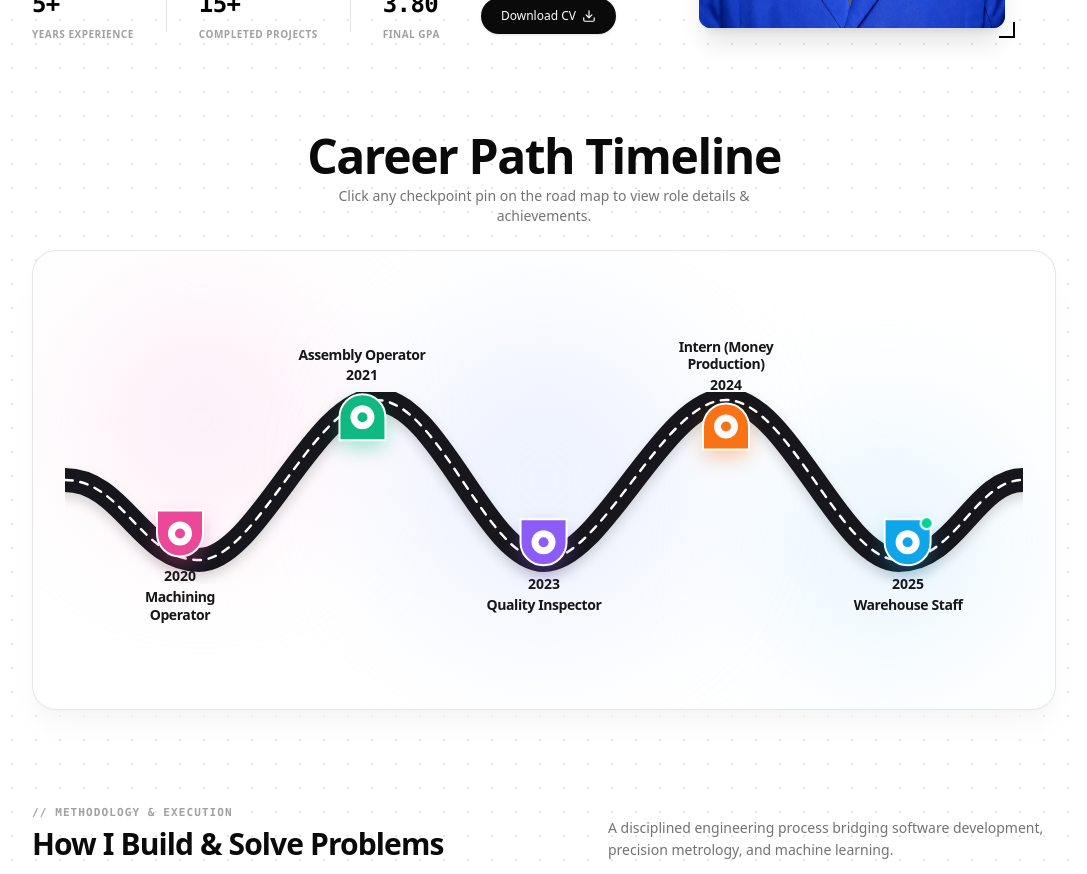
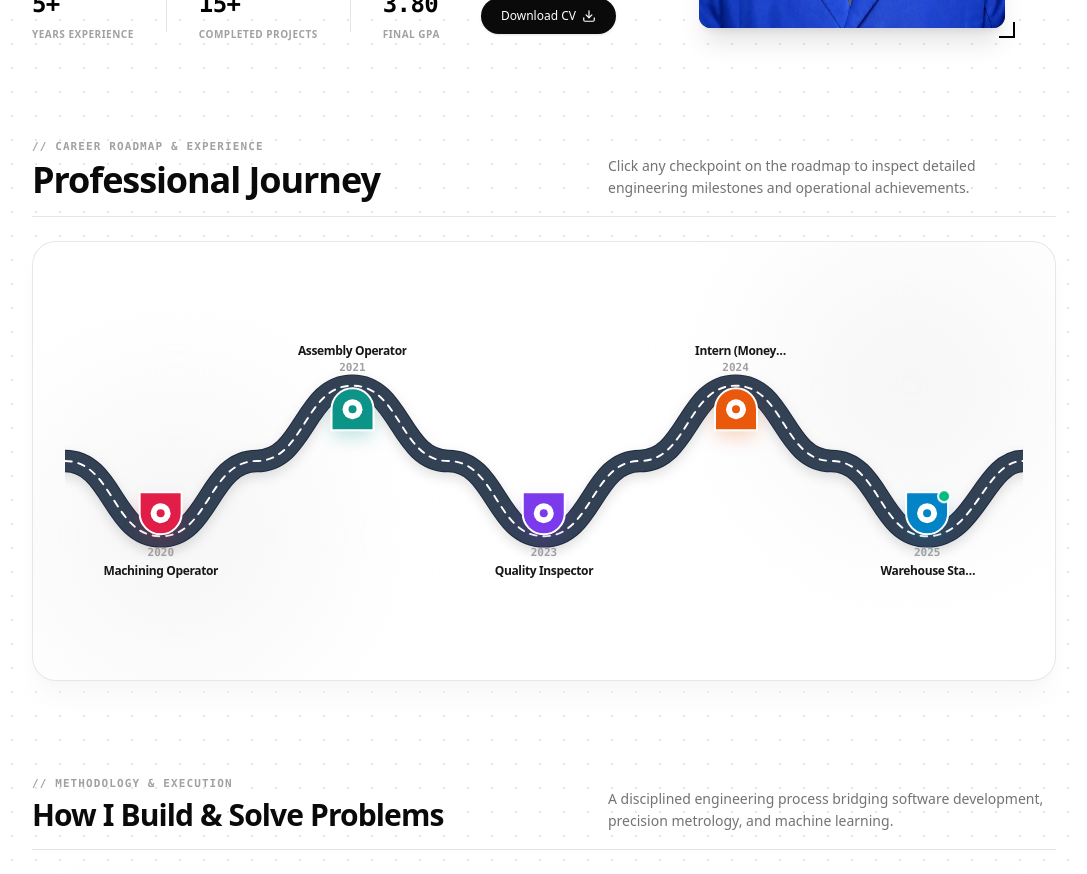
Before and after one commit to Moehid23/portofolio, a Next.js app: page / in a window 1280 px wide. Shown: the part 1360-2234 px from the top of the page, without its empty margins (96-1183 px from the left). Built offline with nearby package versions, Linux system fonts and the light colour scheme.

Commit message:
feat: design scalable realistic studio Career Journey Road Map with dynamic Bezier highway curve, organic map pins, light mode, and detailed modal inspector

```diff
--- a/src/components/about/ExperienceTimeline.tsx
+++ b/src/components/about/ExperienceTimeline.tsx
@@ -1,9 +1,10 @@
 "use client";
 
-import { useState } from "react";
+import { useState, useMemo } from "react";
 import { motion, AnimatePresence } from "framer-motion";
 import { experiences } from "@/data/experience";
 import {
+  Building2,
   MapPin,
   Calendar,
   ChevronRight,
@@ -11,297 +12,293 @@ import {
   CheckCircle2,
   X,
   Sparkles,
-  ExternalLink
+  ArrowRight
 } from "lucide-react";
 import { cn } from "@/lib/utils";
 
-interface MilestonePin {
+interface Milestone {
   id: string;
   year: string;
+  fullPeriod: string;
   role: string;
   company: string;
   location: string;
-  isCurrent: boolean;
+  current: boolean;
   color: string;
-  glowColor: string;
-  position: "top" | "bottom";
-  xPercent: number; // percentage along the road (0 to 100)
-  yPercent: number; // vertical curve percentage
+  accentBg: string;
   description: string[];
 }
 
 export function ExperienceTimeline() {
-  // Chronological order: Honda (2020), JTEKT (2021), Daihatsu (2023), Peruri Intern (2024), Peruri Planning (2025)
-  const roadmapData: MilestonePin[] = [
-    {
-      id: "5",
-      year: "2020",
-      role: "Machining Operator",
-      company: "PT. Honda Precision Parts Manufacturing",
-      location: "Karawang, Indonesia",
-      isCurrent: false,
-      color: "#EC4899", // Rose / Pink
-      glowColor: "rgba(236, 72, 153, 0.4)",
-      position: "bottom",
-      xPercent: 12,
-      yPercent: 70,
-      description: experiences[4].description,
-    },
-    {
-      id: "4",
-      year: "2021",
-      role: "Assembly Operator",
-      company: "PT. JTEKT Indonesia",
-      location: "Karawang, Indonesia",
-      isCurrent: false,
-      color: "#10B981", // Teal / Emerald
-      glowColor: "rgba(16, 185, 129, 0.4)",
-      position: "top",
-      xPercent: 31,
-      yPercent: 30,
-      description: experiences[3].description,
-    },
-    {
-      id: "3",
-      year: "2023",
-      role: "Quality Inspector",
-      company: "PT. Daihatsu Drivetrain",
-      location: "Karawang, Indonesia",
-      isCurrent: false,
-      color: "#8B5CF6", // Purple / Indigo
-      glowColor: "rgba(139, 92, 246, 0.4)",
-      position: "bottom",
-      xPercent: 50,
-      yPercent: 70,
-      description: experiences[2].description,
-    },
-    {
-      id: "2",
-      year: "2024",
-      role: "Intern (Money Production)",
-      company: "Perum Peruri",
-      location: "Karawang, Indonesia",
-      isCurrent: false,
-      color: "#F97316", // Orange
-      glowColor: "rgba(249, 115, 22, 0.4)",
-      position: "top",
-      xPercent: 69,
-      yPercent: 30,
-      description: experiences[1].description,
-    },
-    {
-      id: "1",
-      year: "2025",
-      role: "Warehouse Staff",
-      company: "Perum Peruri",
-      location: "Karawang, Indonesia",
-      isCurrent: true,
-      color: "#0EA5E9", // Sky Blue
-      glowColor: "rgba(14, 165, 233, 0.4)",
-      position: "bottom",
-      xPercent: 88,
-      yPercent: 70,
-      description: experiences[0].description,
-    },
+  // Sort chronologically from earliest to latest so future years can be added seamlessly
+  const milestones: Milestone[] = useMemo(() => {
+    const palette = [
+      { color: "#E11D48", bg: "#FFE4E6" }, // Rose
+      { color: "#0D9488", bg: "#CCFBF1" }, // Teal
+      { color: "#7C3AED", bg: "#EDE9FE" }, // Violet
+      { color: "#EA580C", bg: "#FFEDD5" }, // Amber/Orange
+      { color: "#0284C7", bg: "#E0F2FE" }, // Sky
+      { color: "#16A34A", bg: "#DCFCE7" }, // Emerald (for future years)
     ];
 
-  const [activeItem, setActiveItem] = useState<MilestonePin | null>(null);
+    return [...experiences].reverse().map((exp, idx) => {
+      const year = exp.startDate.split("-")[0];
+      const endYear = exp.current ? "Present" : exp.endDate?.split("-")[0] || year;
+      const theme = palette[idx % palette.length];
+
+      return {
+        id: exp.id,
+        year,
+        fullPeriod: `${year} — ${endYear}`,
+        role: exp.title,
+        company: exp.company,
+        location: exp.location,
+        current: !!exp.current,
+        color: theme.color,
+        accentBg: theme.bg,
+        description: exp.description,
+      };
+    });
+  }, []);
+
+  const [activeItem, setActiveItem] = useState<Milestone | null>(null);
+
+  // Dynamically generate smooth Bezier sine wave path for any number of milestones
+  const svgPath = useMemo(() => {
+    const count = milestones.length;
+    const width = 1000;
+    const height = 340;
+    const startY = 170;
+    const step = width / count;
+
+    let path = `M 0,${startY}`;
+    for (let i = 0; i < count; i++) {
+      const prevX = i * step;
+      const currX = (i + 0.5) * step;
+      const nextX = (i + 1) * step;
+      const targetY = i % 2 === 0 ? 250 : 90;
+
+      path += ` C ${prevX + step * 0.25},${startY} ${currX - step * 0.25},${targetY} ${currX},${targetY}`;
+      if (i < count - 1) {
+        path += ` C ${currX + step * 0.25},${targetY} ${nextX - step * 0.25},${startY} ${nextX},${startY}`;
+      } else {
+        path += ` C ${currX + step * 0.25},${targetY} ${width - step * 0.2},${startY} ${width},${startY}`;
+      }
+    }
+    return path;
+  }, [milestones]);
 
   const handlePrev = (e: React.MouseEvent) => {
     e.stopPropagation();
     if (!activeItem) return;
-    const currentIdx = roadmapData.findIndex((m) => m.id === activeItem.id);
-    const prevIdx = currentIdx > 0 ? currentIdx - 1 : roadmapData.length - 1;
-    setActiveItem(roadmapData[prevIdx]);
+    const idx = milestones.findIndex((m) => m.id === activeItem.id);
+    const prev = idx > 0 ? idx - 1 : milestones.length - 1;
+    setActiveItem(milestones[prev]);
   };
 
   const handleNext = (e: React.MouseEvent) => {
     e.stopPropagation();
     if (!activeItem) return;
-    const currentIdx = roadmapData.findIndex((m) => m.id === activeItem.id);
-    const nextIdx = currentIdx < roadmapData.length - 1 ? currentIdx + 1 : 0;
-    setActiveItem(roadmapData[nextIdx]);
+    const idx = milestones.findIndex((m) => m.id === activeItem.id);
+    const next = idx < milestones.length - 1 ? idx + 1 : 0;
+    setActiveItem(milestones[next]);
   };
 
   return (
     <section className="py-8 sm:py-12 md:py-14 relative w-full overflow-hidden" id="experience">
       <div className="max-w-5xl mx-auto space-y-6">
 
-        {/* Header matching user illustration */}
-        <div className="text-center space-y-1.5">
-          <h2 className="text-3xl sm:text-4xl md:text-5xl font-extrabold tracking-tight text-neutral-950 font-sans">
-            Career Path Timeline
+        {/* Section Title Header */}
+        <div className="flex flex-col sm:flex-row sm:items-end justify-between gap-3 pb-4 border-b border-neutral-200">
+          <div>
+            <span className="text-[11px] font-mono tracking-widest text-neutral-400 uppercase font-semibold">
+              // Career Roadmap &amp; Experience
+            </span>
+            <h2 className="text-2xl sm:text-3xl md:text-4xl font-bold tracking-tight text-neutral-950 mt-1">
+              Professional Journey
             </h2>
-          <p className="text-xs sm:text-sm text-neutral-500 max-w-md mx-auto">
-            Click any checkpoint pin on the road map to view role details &amp; achievements.
+          </div>
+          <p className="text-xs sm:text-sm text-neutral-500 max-w-md leading-relaxed">
+            Click any checkpoint on the roadmap to inspect detailed engineering milestones and operational achievements.
           </p>
         </div>
 
-        {/* ── Main Road Map Canvas Card (Clean Light Mode) ── */}
-        <div className="relative rounded-3xl bg-white border border-neutral-200/90 shadow-xl shadow-neutral-100/80 p-4 sm:p-8 overflow-hidden min-h-[380px] sm:min-h-[460px] flex items-center justify-center">
+        {/* ── Scalable Studio Roadmap Card ── */}
+        <div className="relative rounded-3xl bg-white border border-neutral-200/90 shadow-xl shadow-neutral-100/70 p-5 sm:p-8 overflow-hidden min-h-[380px] sm:min-h-[440px] flex flex-col justify-center">
 
-          {/* Soft Pastel Ambient Background Glows */}
-          <div className="absolute top-10 left-10 w-64 h-64 bg-pink-100/60 rounded-full blur-3xl pointer-events-none" />
-          <div className="absolute top-1/2 left-1/2 -translate-x-1/2 -translate-y-1/2 w-80 h-80 bg-indigo-100/50 rounded-full blur-3xl pointer-events-none" />
-          <div className="absolute bottom-10 right-10 w-64 h-64 bg-sky-100/60 rounded-full blur-3xl pointer-events-none" />
+          {/* Subtle Studio Ambient Accents */}
+          <div className="absolute top-0 right-0 w-72 h-72 bg-neutral-100/80 rounded-full blur-3xl pointer-events-none" />
+          <div className="absolute bottom-0 left-0 w-72 h-72 bg-neutral-100/80 rounded-full blur-3xl pointer-events-none" />
 
-          {/* Desktop & Tablet Curved Road Track View (Hidden on very small mobile) */}
-          <div className="relative w-full h-[320px] sm:h-[360px] hidden sm:block">
+          {/* Desktop & Tablet Winding Roadmap Canvas */}
+          <div className="relative w-full h-[320px] hidden sm:block">
 
-            {/* SVG Winding Road Track */}
+            {/* SVG Highway Path */}
             <svg
-              viewBox="0 0 1000 360"
+              viewBox="0 0 1000 340"
               className="w-full h-full absolute inset-0 pointer-events-none"
               preserveAspectRatio="none"
             >
               <defs>
-                <filter id="roadShadow" x="-5%" y="-5%" width="110%" height="120%">
-                  <feDropShadow dx="0" dy="6" stdDeviation="6" floodOpacity="0.15" />
+                <filter id="highwayShadow" x="-10%" y="-10%" width="120%" height="130%">
+                  <feDropShadow dx="0" dy="5" stdDeviation="6" floodColor="#000000" floodOpacity="0.12" />
                 </filter>
               </defs>
 
-              {/* Asphalt Road Outer Path with Soft Shadow */}
+              {/* Asphalt Road Body with Edge Rails */}
               <path
-                d="M 0,180 C 60,180 80,260 140,260 C 200,260 260,100 325,100 C 390,100 440,260 500,260 C 560,260 625,100 690,100 C 755,100 810,260 870,260 C 930,260 950,180 1000,180"
+                d={svgPath}
                 fill="none"
-                stroke="#18181B"
+                stroke="#1E293B"
                 strokeWidth="24"
                 strokeLinecap="round"
-                filter="url(#roadShadow)"
+                filter="url(#highwayShadow)"
               />
 
-              {/* White Dashed Lane Centerline */}
+              {/* Highway Edge Borders */}
               <path
-                d="M 0,180 C 60,180 80,260 140,260 C 200,260 260,100 325,100 C 390,100 440,260 500,260 C 560,260 625,100 690,100 C 755,100 810,260 870,260 C 930,260 950,180 1000,180"
+                d={svgPath}
+                fill="none"
+                stroke="#334155"
+                strokeWidth="22"
+                strokeLinecap="round"
+              />
+
+              {/* White Dashed Lane Center Markings */}
+              <path
+                d={svgPath}
                 fill="none"
                 stroke="#FFFFFF"
-                strokeWidth="2.5"
-                strokeDasharray="8 8"
+                strokeWidth="2"
+                strokeDasharray="7 7"
                 strokeLinecap="round"
               />
             </svg>
 
-            {/* 5 Milestone Teardrop Pins & Labels Positioned Along the Curves */}
-            {roadmapData.map((item) => {
-              const isTop = item.position === "top";
+            {/* Dynamic Milestone Pins Scaled Along X-axis */}
+            {milestones.map((item, index) => {
+              const isEven = index % 2 === 0; // Alternates bottom and top
+              const step = 100 / milestones.length;
+              const xPos = (index + 0.5) * step;
+              const yPos = isEven ? 73 : 27;
 
               return (
                 <div
                   key={item.id}
                   style={{
-                    left: `${item.xPercent}%`,
-                    top: isTop ? "26%" : "74%",
+                    left: `${xPos}%`,
+                    top: `${yPos}%`,
                   }}
                   className="absolute -translate-x-1/2 -translate-y-1/2 flex flex-col items-center z-10"
                 >
-                  {/* Top Label (for Peak Milestones) */}
-                  {isTop && (
-                    <motion.div
+                  {/* Top Label (for Top Curve Peaks) */}
+                  {!isEven && (
+                    <motion.button
                       whileHover={{ scale: 1.05 }}
                       onClick={() => setActiveItem(item)}
-                      className="mb-2 text-center cursor-pointer select-none group"
+                      className="mb-2.5 text-center cursor-pointer select-none max-w-[130px]"
                     >
-                      <h4 className="text-xs sm:text-sm font-extrabold text-neutral-900 leading-tight group-hover:text-black transition-colors max-w-[130px]">
+                      <h4 className="text-xs font-bold text-neutral-900 leading-tight line-clamp-1 hover:text-black transition-colors">
                         {item.role}
                       </h4>
-                      <span className="text-xs sm:text-sm font-black text-neutral-900 block mt-0.5">
+                      <span className="text-[11px] font-mono font-bold text-neutral-400 block mt-0.5">
                         {item.year}
                       </span>
-                    </motion.div>
+                    </motion.button>
                   )}
 
-                  {/* Teardrop Pin Marker Button */}
+                  {/* Teardrop Milestone Pin Button */}
                   <motion.button
                     onClick={() => setActiveItem(item)}
-                    whileHover={{ scale: 1.2, y: isTop ? -3 : 3 }}
+                    whileHover={{ scale: 1.18, y: isEven ? 3 : -3 }}
                     whileTap={{ scale: 0.95 }}
                     style={{
                       backgroundColor: item.color,
-                      boxShadow: `0 8px 20px -2px ${item.glowColor}`,
+                      boxShadow: `0 8px 18px -2px ${item.color}40`,
                     }}
                     className={cn(
-                      "relative flex items-center justify-center h-11 w-11 sm:h-12 sm:w-12 rounded-full cursor-pointer transition-transform duration-200 border-2 border-white shadow-lg",
-                      isTop ? "rounded-b-none rounded-t-full" : "rounded-t-none rounded-b-full"
+                      "relative flex items-center justify-center h-11 w-11 rounded-full cursor-pointer transition-all duration-200 border-2 border-white shadow-md",
+                      !isEven ? "rounded-b-none rounded-t-full" : "rounded-t-none rounded-b-full"
                     )}
-                    title={`Click to inspect ${item.company} (${item.year})`}
+                    title={`Click to view ${item.company} (${item.year})`}
                   >
-                    {/* Inner White Circle */}
-                    <span className="h-5 w-5 sm:h-6 sm:w-6 rounded-full bg-white shadow-inner flex items-center justify-center">
+                    {/* Inner Core */}
+                    <span className="h-5 w-5 rounded-full bg-white shadow-xs flex items-center justify-center">
                       <span
-                        className="h-2.5 w-2.5 rounded-full"
+                        className="h-2 w-2 rounded-full"
                         style={{ backgroundColor: item.color }}
                       />
                     </span>
 
-                    {/* Pulsing indicator for current active role */}
-                    {item.isCurrent && (
+                    {/* Active Present Role Radar Pulse */}
+                    {item.current && (
                       <span
-                        className="absolute -top-1 -right-1 h-3.5 w-3.5 rounded-full bg-emerald-400 border-2 border-white animate-ping"
+                        className="absolute -top-1 -right-1 h-3.5 w-3.5 rounded-full bg-emerald-500 border-2 border-white animate-ping"
                       />
                     )}
                   </motion.button>
 
-                  {/* Bottom Label (for Valley Milestones) */}
-                  {!isTop && (
-                    <motion.div
+                  {/* Bottom Label (for Bottom Curve Valleys) */}
+                  {isEven && (
+                    <motion.button
                       whileHover={{ scale: 1.05 }}
                       onClick={() => setActiveItem(item)}
-                      className="mt-2 text-center cursor-pointer select-none group"
+                      className="mt-2.5 text-center cursor-pointer select-none max-w-[130px]"
                     >
-                      <span className="text-xs sm:text-sm font-black text-neutral-900 block">
+                      <span className="text-[11px] font-mono font-bold text-neutral-400 block">
                         {item.year}
                       </span>
-                      <h4 className="text-xs sm:text-sm font-extrabold text-neutral-900 leading-tight group-hover:text-black transition-colors max-w-[130px] mt-0.5">
+                      <h4 className="text-xs font-bold text-neutral-900 leading-tight line-clamp-1 hover:text-black transition-colors mt-0.5">
                         {item.role}
                       </h4>
-                    </motion.div>
+                    </motion.button>
                   )}
                 </div>
               );
             })}
           </div>
 
-          {/* Mobile Vertical Road Path View (Under 640px) */}
-          <div className="relative w-full space-y-3 sm:hidden z-10 py-2">
-            {roadmapData.map((item, idx) => (
+          {/* Mobile Fluid Road Map View (under 640px) */}
+          <div className="relative w-full space-y-3 sm:hidden z-10 py-1">
+            <div className="relative pl-6 space-y-4 before:absolute before:left-3 before:top-3 before:bottom-3 before:w-1 before:bg-neutral-800 before:rounded-full">
+              {milestones.map((item) => (
                 <motion.div
                   key={item.id}
                   onClick={() => setActiveItem(item)}
                   whileTap={{ scale: 0.98 }}
-                className="flex items-center gap-3 p-3 rounded-2xl bg-white border border-neutral-200 shadow-sm cursor-pointer hover:border-neutral-400 transition-all"
+                  className="relative p-3.5 rounded-2xl bg-neutral-50/90 border border-neutral-200/90 shadow-2xs cursor-pointer hover:bg-white hover:border-neutral-400 transition-all space-y-1.5"
                 >
-                {/* Colored Pin */}
+                  {/* Left Timeline Dot */}
                   <div
                     style={{ backgroundColor: item.color }}
-                  className="h-10 w-10 rounded-full flex items-center justify-center shrink-0 border-2 border-white shadow-md"
-                >
-                  <div className="h-4 w-4 rounded-full bg-white" />
-                </div>
+                    className="absolute -left-[19px] top-4.5 h-3.5 w-3.5 rounded-full border-2 border-white shadow-sm"
+                  />
 
-                {/* Role Info */}
-                <div className="flex-1 min-w-0">
                   <div className="flex items-center justify-between">
-                    <span className="text-xs font-black text-neutral-900">{item.year}</span>
-                    {item.isCurrent && (
-                      <span className="text-[9px] font-bold px-2 py-0.5 rounded-full bg-emerald-100 text-emerald-700">
+                    <span className="text-xs font-mono font-bold text-neutral-900">
+                      {item.year}
+                    </span>
+                    {item.current && (
+                      <span className="text-[9px] font-bold px-2 py-0.5 rounded-full bg-emerald-100 text-emerald-800">
                         Current
                       </span>
                     )}
                   </div>
-                  <h4 className="text-xs font-bold text-neutral-900 truncate mt-0.5">{item.role}</h4>
+
+                  <div>
+                    <h4 className="text-xs font-bold text-neutral-950">{item.role}</h4>
                     <p className="text-[11px] text-neutral-500 truncate">{item.company}</p>
                   </div>
-
-                <ChevronRight className="h-4 w-4 text-neutral-400 shrink-0" />
                 </motion.div>
               ))}
+            </div>
           </div>
 
         </div>
 
       </div>
 
-      {/* ── Interactive Pop-Up / Modal Detail Inspector ── */}
+      {/* ── Interactive Detail Inspector Modal ── */}
       <AnimatePresence>
         {activeItem && (
           <motion.div
@@ -312,14 +309,14 @@ export function ExperienceTimeline() {
             className="fixed inset-0 z-50 flex items-center justify-center p-4 bg-black/60 backdrop-blur-sm"
           >
             <motion.div
-              initial={{ scale: 0.92, opacity: 0, y: 20 }}
+              initial={{ scale: 0.94, opacity: 0, y: 15 }}
               animate={{ scale: 1, opacity: 1, y: 0 }}
-              exit={{ scale: 0.92, opacity: 0, y: 20 }}
-              transition={{ type: "spring", damping: 25, stiffness: 300 }}
+              exit={{ scale: 0.94, opacity: 0, y: 15 }}
+              transition={{ type: "spring", damping: 25, stiffness: 320 }}
               onClick={(e) => e.stopPropagation()}
-              className="relative w-full max-w-lg rounded-3xl bg-white border border-neutral-200/90 shadow-2xl p-6 sm:p-7 space-y-4 overflow-hidden text-neutral-900"
+              className="relative w-full max-w-lg rounded-3xl bg-white border border-neutral-200 shadow-2xl p-6 sm:p-7 space-y-4 text-neutral-900 overflow-hidden"
             >
-              {/* Colored Top Accent Bar */}
+              {/* Header Top Theme Accent */}
               <div
                 style={{ backgroundColor: activeItem.color }}
                 className="absolute top-0 left-0 right-0 h-2"
@@ -334,21 +331,23 @@ export function ExperienceTimeline() {
                 <X className="h-4 w-4" />
               </button>
 
-              {/* Header */}
+              {/* Milestone Details */}
               <div className="space-y-1.5 pt-1 pr-8">
                 <div className="flex items-center gap-2">
                   <span
-                    style={{ backgroundColor: `${activeItem.color}18`, color: activeItem.color }}
-                    className="text-xs font-black px-2.5 py-0.5 rounded-full font-mono"
+                    style={{ backgroundColor: activeItem.accentBg, color: activeItem.color }}
+                    className="text-[11px] font-mono font-bold px-2.5 py-0.5 rounded-full"
                   >
-                    {activeItem.year} {activeItem.isCurrent && "• CURRENT"}
+                    {activeItem.fullPeriod}
                   </span>
-                  <span className="text-xs font-semibold text-neutral-400">
-                    Career Checkpoint
+                  {activeItem.current && (
+                    <span className="text-[10px] font-semibold text-emerald-700 bg-emerald-50 border border-emerald-200 px-2 py-0.5 rounded-full">
+                      Active Role
                     </span>
+                  )}
                 </div>
 
-                <h3 className="text-xl sm:text-2xl font-extrabold tracking-tight text-neutral-950">
+                <h3 className="text-xl sm:text-2xl font-bold tracking-tight text-neutral-950">
                   {activeItem.role}
                 </h3>
 
@@ -362,10 +361,10 @@ export function ExperienceTimeline() {
                 </div>
               </div>
 
-              {/* Description & Technical Achievements */}
+              {/* Responsibilities & Impact Achievements */}
               <div className="space-y-2 pt-2 border-t border-neutral-100">
                 <span className="text-[11px] font-mono uppercase tracking-wider text-neutral-400 font-bold block">
-                  Responsibilities &amp; Achievements:
+                  Responsibilities &amp; Technical Execution:
                 </span>
 
                 <div className="space-y-2">
@@ -384,7 +383,7 @@ export function ExperienceTimeline() {
                 </div>
               </div>
 
-              {/* Bottom Navigators */}
+              {/* Previous / Next Navigator Buttons */}
               <div className="pt-3 flex items-center justify-between border-t border-neutral-100">
                 <button
                   onClick={handlePrev}
```
Lines whose indentation alone changed are shown as unchanged.
